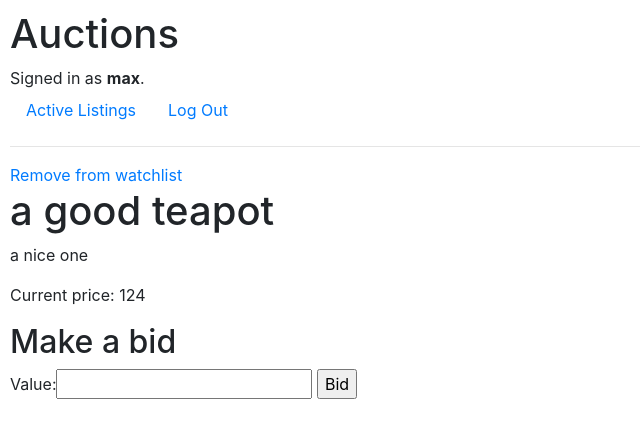
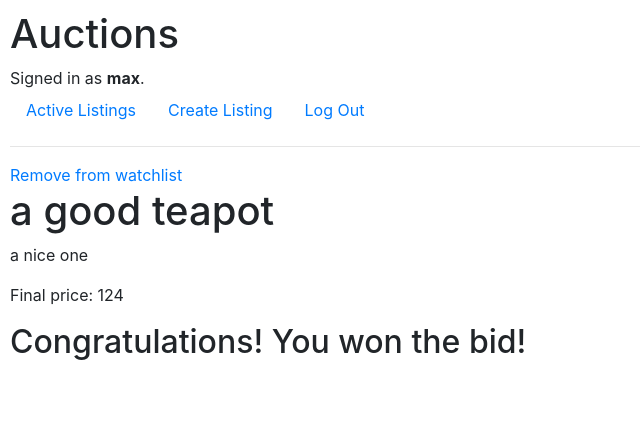
Before and after one commit to MaxLisniak/commerce, a Django app: page /listing/5 in a window 1280 px wide. Shown: the top 438 px of the page, without its empty margins (0-640 px from the left). Run offline with Django 3.2, Linux system fonts and the light colour scheme; a user stored in the database is signed in; data comes from the database, SQL or seed files in the repository; both versions use the stored data as it was after the commit; some libraries are stand-ins or nearby versions.

Commit message:
close listings

```diff
--- a/auctions/models.py
+++ b/auctions/models.py
@@ -6,8 +6,11 @@ from django.core.validators import MinValueValidator
 from django.core.exceptions import ValidationError
 from django.utils.translation import gettext_lazy as _
 
+from datetime import datetime
+
 class User(AbstractUser):
     watchlist = models.ManyToManyField('Listing', blank=True, related_name="users_watching")
+
 
 class Category(models.Model):
     name = models.CharField(max_length=32)
@@ -24,6 +27,8 @@ class Listing(models.Model):
     photo = models.CharField(max_length=1000)
     category = models.ForeignKey(Category, on_delete=models.SET_NULL, related_name="listings", null=True, blank=True)
     owner = models.ForeignKey(User,related_name="listings", on_delete=models.CASCADE)
+    active = models.BooleanField(default=True)
+    datetime = models.DateTimeField(default=datetime.now())
 
     def highest_bid(self):
         return self.bids.order_by("-value").first()
--- a/auctions/templates/auctions/404.html
+++ b/auctions/templates/auctions/forbidden.html
@@ -1,5 +1,5 @@
 {% extends "auctions/layout.html" %}
 
 {% block body %}
-<h1>Nothing found!</h1>
+<h1>You cannot close this listing.</h1>
 {% endblock %}
--- a/auctions/templates/auctions/layout.html
+++ b/auctions/templates/auctions/layout.html
@@ -20,6 +20,9 @@
             <li class="nav-item">
                 <a class="nav-link" href="{% url 'index' %}">Active Listings</a>
             </li>
+            <li class="nav-item">
+                <a class="nav-link" href="{% url 'new_listing' %}">Create Listing</a>
+            </li>
             {% if user.is_authenticated %}
                 <li class="nav-item">
                     <a class="nav-link" href="{% url 'logout' %}">Log Out</a>
--- a/auctions/templates/auctions/listing.html
+++ b/auctions/templates/auctions/listing.html
@@ -8,6 +8,7 @@
     {% endif %}
     <h1>{{ listing.title }}</h1>
     <p>{{ listing.description }}</p>
+    {% if listing.active %}
         <p>Current price:
             {% if listing.highest_bid %}
                 {{ listing.highest_bid.value }}
@@ -15,6 +16,7 @@
                 {{ listing.starting_price }}
             {% endif %}
         </p>
+        <p>{{ listing.bids.count }} bid(s) so far.</p>
         {% if user == listing.owner %}
             <h2>Bid history:</h2>
             <ul>
@@ -24,6 +26,7 @@
                 <li>No bids yet</li>
                 {% endfor %}
             </ul>
+            <a href="{% url 'deactivate' listing.id %}">Close this listing</a>
         {% else %}
         <h2>Make a bid</h2>
         <form action="{% url 'listing' listing.id %}" method="POST">
@@ -32,4 +35,19 @@
             <input type="submit" value="Bid">
         </form>
         {% endif %}
+    {% else %}
+        <p>Final price:
+            {% if listing.highest_bid %}
+                {{ listing.highest_bid.value }}
+            {% else %}
+                {{ listing.starting_price }}
+            {% endif %}
+        </p>
+        {% if listing.highest_bid.user == user %}
+            <h2>Congratulations! You won the bid!</h2>
+        {% else %}
+            <h2>This bid is closed.</h2>
+        {% endif %}
+    {% endif %}
+
 {% endblock %}
--- a/auctions/urls.py
+++ b/auctions/urls.py
@@ -12,4 +12,5 @@ urlpatterns = [
     path("listing/<int:id>", views.listing, name="listing"),
     path("watch/<int:id>", views.watch, name="watch"),
     path("unwatch/<int:id>", views.unwatch, name="unwatch"),
+    path("deactivate/<int:id>", views.deactivate, name="deactivate")
 ]
--- a/auctions/views.py
+++ b/auctions/views.py
@@ -9,19 +9,13 @@ from django.forms import ModelForm, fields, models
 from django.core.validators import MaxLengthValidator
 from django.contrib.auth.decorators import login_required
 
+from datetime import datetime
+
 from .models import Category, Listing, User, Comment, Bid
 
 
 def index(request):
-    listings = Listing.objects.all()
-    # listings_with_bids = []
-    # for listing in listings:
-        # bid = Bid.objects.filter(listing=listing).order_by("-value").first()
-        # if bid:
-        #     pair = (listing, bid.value)
-        # else:
-        #     pair = (listing, listing.starting_price)
-        # listings_with_bids.append(pair)
+    listings = Listing.objects.filter(active=True).order_by("-datetime").all()
     return render(request, "auctions/index.html", {
         "listings": listings,
     })
@@ -84,24 +78,19 @@ def register(request):
     else:
         return render(request, "auctions/register.html")
 
-# class NewListingForm(forms.Form):
-#     title = forms.CharField(max_length=64)
-#     description = forms.CharField(max_length=1000)
-#     starting_bid = forms.IntegerField()
-#     photo = forms.CharField(max_length=1000)
-#     category = forms.ModelChoiceField(queryset=Category.objects.all())
 class NewListingForm(ModelForm):
     class Meta:
         model = Listing
         fields = ["title", "description", "starting_price", "photo", "category"]
 
-
+@login_required
 def new_listing(request):
     if request.method == "POST":
         form = NewListingForm(request.POST)
         if form.is_valid():
             listing = form.save(commit=False)
             listing.owner = request.user
+            listing.datetime = datetime.now()
             listing.save()
             return HttpResponseRedirect(reverse("index"))
         else:
@@ -170,3 +159,19 @@ def unwatch(request, id):
     user.watchlist.remove(listing)
     user.save()
     return HttpResponseRedirect(reverse('listing', args=[id]))
+
+@login_required
+def deactivate(request, id):
+    try:
+        listing = Listing.objects.get(pk=id)
+    except Listing.DoesNotExist:
+        return render(request, "auctions/404.html")
+    if not listing.active:
+        return render(request, "auctions/forbidden.html")
+    user = request.user
+    if user == listing.owner:
+        listing.active = False
+        listing.save()
+        return HttpResponseRedirect(reverse('listing', args=[id]))
+    else:
+        return render(request, "auctions/forbidden.html")
```
Also changed, not shown: auctions/migrations/0009_listing_active.py (added), auctions/migrations/0010_listing_datetime.py (added), db.sqlite3. Lines whose indentation alone changed are shown as unchanged.
